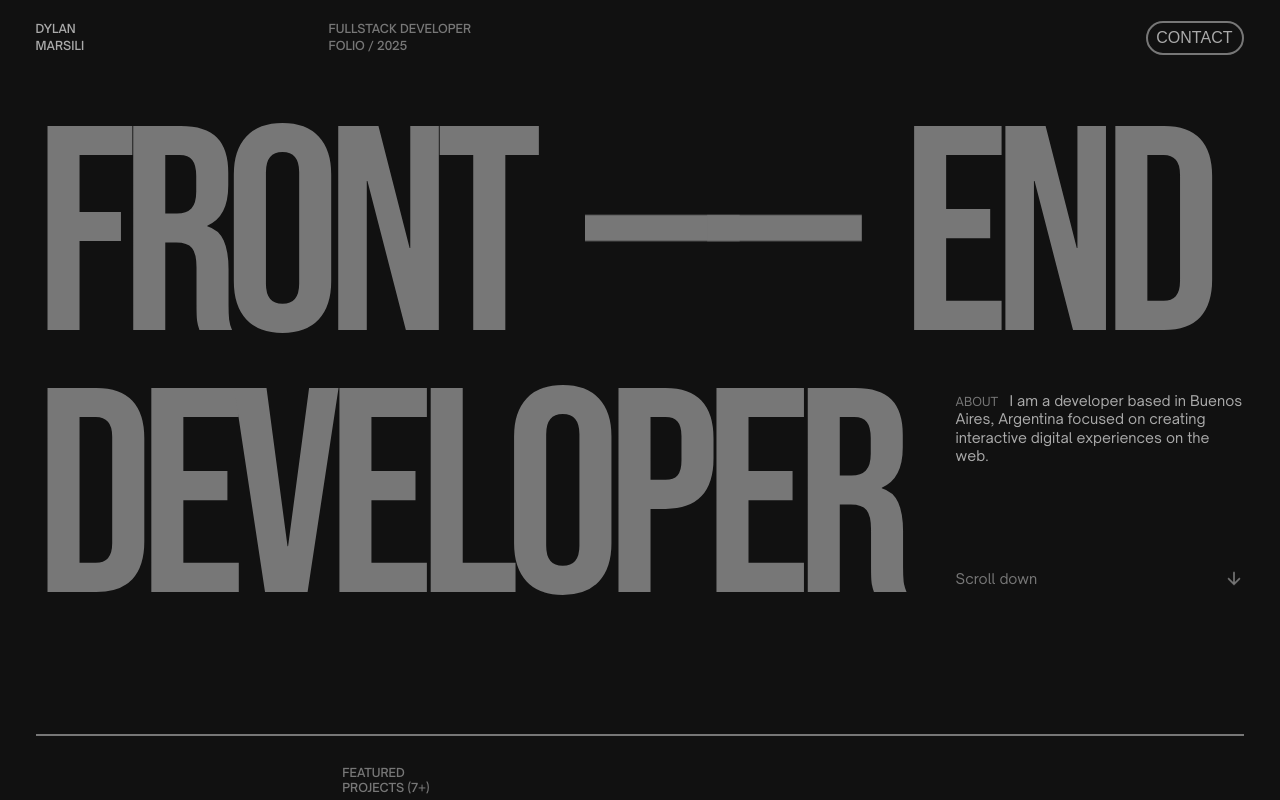
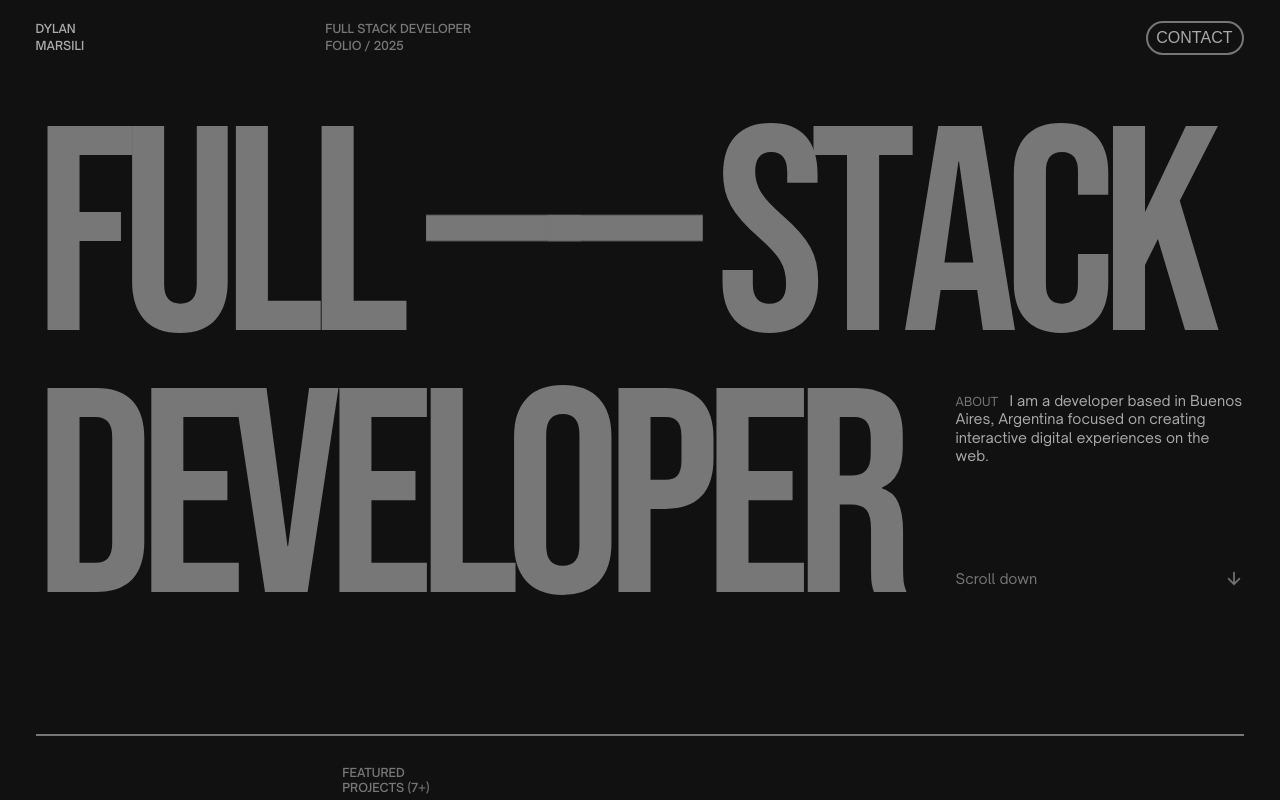
Before and after one commit to Dylan-Marsili/dylan-marsili.github.io, a plain HTML site: page index.html in a window 1280 px wide. Shown: the top 800 px of the page. Drawn offline with Linux system fonts and the light colour scheme.

Commit message:
Update index.html

```diff
--- a/index.html
+++ b/index.html
@@ -75,7 +75,7 @@
 
           <div class="nav__folio hide-mobile" nav-anim>
             <span>
-              FullStack Developer <br />
+              Full Stack Developer <br />
               Folio / 2025
             </span>
           </div>
@@ -84,7 +84,7 @@
         <div class="home__nav__right">
           <div class="nav__folio hide-desktop" nav-anim>
             Full Stack Developer <br />
-            Folio / 2021 — 2023
+            Folio / 2025
           </div>
 
           <div class="nav__availability" nav-anim></div>
@@ -117,10 +117,9 @@
                 data-scroll-speed="7"
               >
                 <span class="hero__hover">F</span>
-                <span class="hero__hover">R</span>
-                <span class="hero__hover">O</span>
-                <span class="hero__hover">N</span>
-                <span class="hero__hover">T</span>
+                <span class="hero__hover">U</span>
+                <span class="hero__hover">L</span>
+                <span class="hero__hover">L</span>
               </span>
               <span class="hero__title__dash desktop">——</span>
               <span class="hero__title__dash tablet">——</span>
@@ -132,9 +131,11 @@
                 data-scroll-position="top"
                 data-scroll-speed="-7"
               >
-                <span class="hero__hover">E</span>
-                <span class="hero__hover">N</span>
-                <span class="hero__hover">D</span>
+                <span class="hero__hover">S</span>
+                <span class="hero__hover">T</span>
+                <span class="hero__hover">A</span>
+                <span class="hero__hover">C</span>
+                <span class="hero__hover">K</span>
               </span>
             </div>
           </h1>
```
